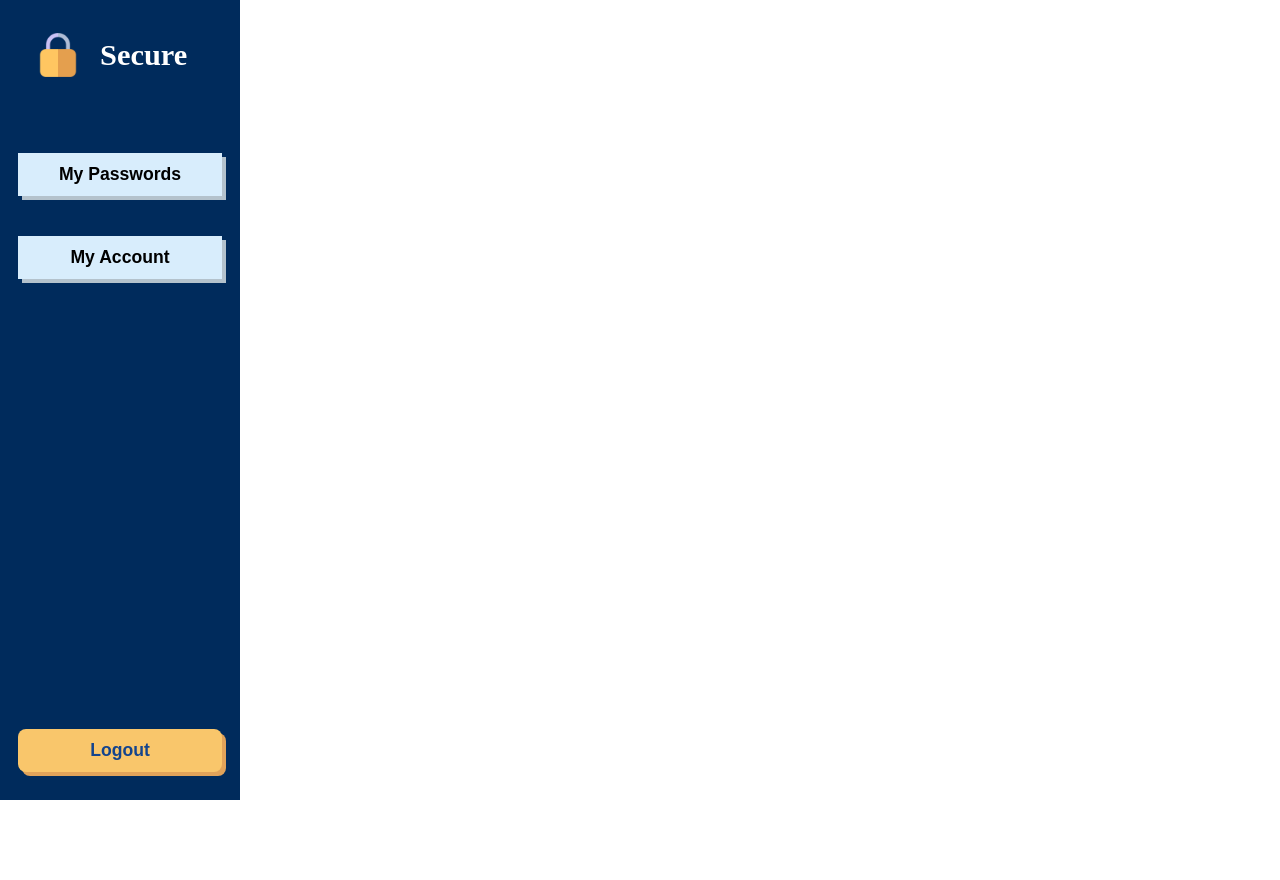
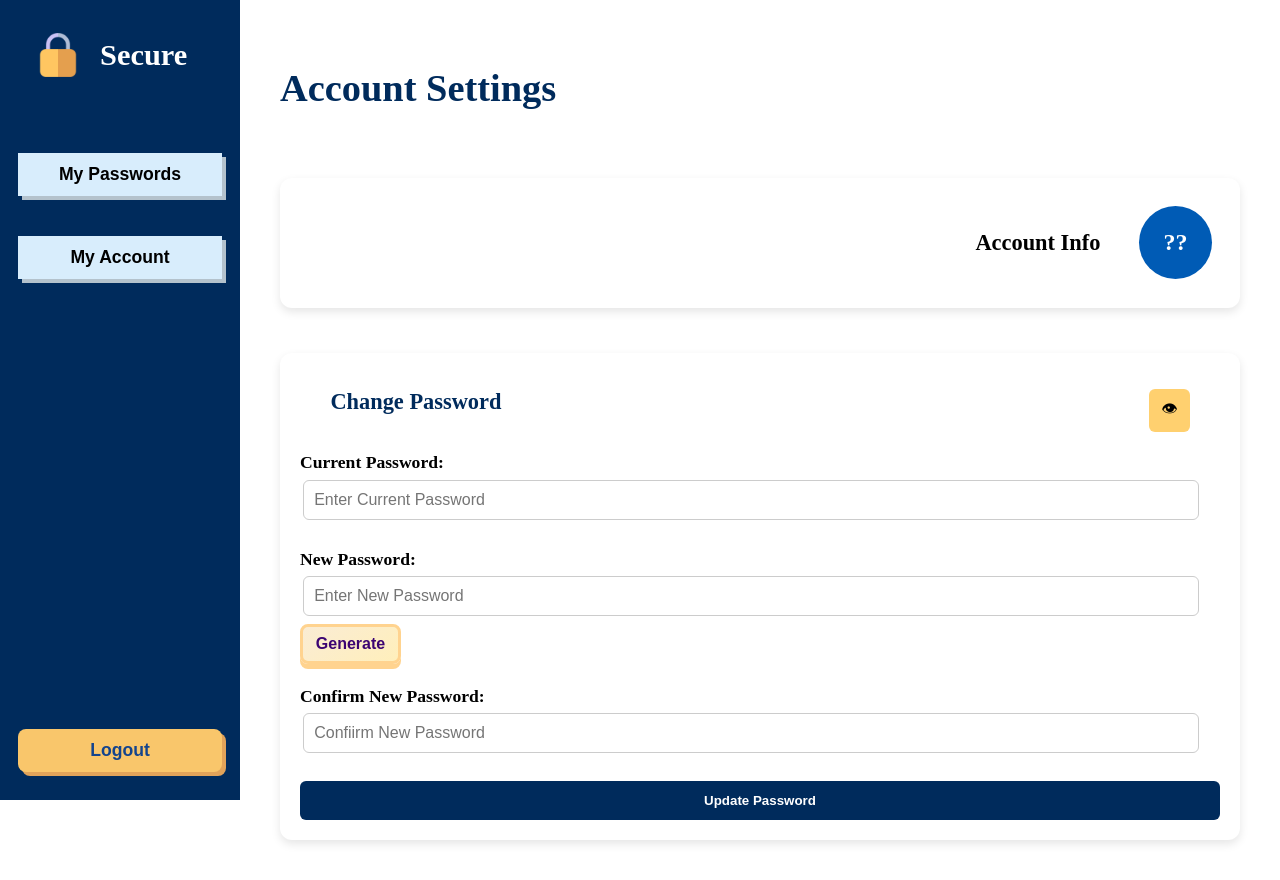
Before and after one commit to inka0202/secure-password-manager-frontend, a React (Create React App) app: page /my-account in a window 1280 px wide. Before the commit the page ends 800 px from the top, so only its background shows below. Built offline with nearby package versions, Linux system fonts and the light colour scheme.

Commit message:
Add MyAccount page with password update and account info sections

```diff
--- a/src/pages/ManagerA.js
+++ b/src/pages/ManagerA.js
@@ -1,12 +1,211 @@
-import React from "react";
+import React, { useState, useEffect } from "react";
 import HeaderM from "../components/manager/HeaderM";
+import zxcvbn from "zxcvbn";
 
-const ManagerA = () => {
+import "../styles/AddPasswordModal.css";
+import "../styles/ManagerA.css";
+import { generateStrongPassword } from "../components/manager/passwordGenerator";
+
+const ManagerA = ({ userEmail, onSave, editData }) => {
+  const [currentPassword, setCurrentPassword] = useState("");
+  const [newPassword, setNewPassword] = useState("");
+  const [confirmPassword, setConfirmPassword] = useState("");
+
+  const [showPassword, setShowPassword] = useState(false);
+
+  const [passwordStrength, setPasswordStrength] = useState(null);
+
+  useEffect(() => {
+    if (editData) {
+      setNewPassword(editData.Newpassword);
+      setPasswordStrength(enhancedPasswordCheck(editData.password));
+    }
+  }, [editData]);
+
+  const handlePasswordChange = (e) => {
+    const Pass = e.target.value;
+    setNewPassword(Pass);
+    setPasswordStrength(enhancedPasswordCheck(Pass));
+  };
+
+  const handleGeneratePassword = () => {
+    const strongPass = generateStrongPassword();
+    setNewPassword(strongPass);
+    setPasswordStrength(enhancedPasswordCheck(strongPass));
+  };
+
+  const handleSave = () => {
+    if (currentPassword || newPassword || confirmPassword) {
+      if (newPassword !== confirmPassword) {
+        alert("New passwords do not match");
+        return;
+      }
+      if (newPassword === currentPassword) {
+        alert("New password must be different from current password");
+      }
+
+      // Тут буде логіка оновлення пароля (запит на бек) + перевірка чи пароль юзера відповідає currentPassword
+      alert("Password changed successfully");
+      return;
+    }
+    if (!currentPassword || !newPassword || !confirmPassword) {
+      alert("Please fill in all fields");
+      return;
+    }
+    onSave({
+      currentPassword,
+      newPassword,
+      confirmPassword
+    });
+  };
+
+  const enhancedPasswordCheck = (password) => {
+    const zxcvbnResult = zxcvbn(password);
+    let score = zxcvbnResult.score; // 0..4
+
+    if (/\s/.test(password)) {
+      score = Math.max(0, score - 1);
+    }
+
+    if (/([a-zA-Z0-9])\1{3,}/.test(password)) {
+      score = Math.max(0, score - 1);
+    }
+
+    if (password.length < 13) {
+      score = 0;
+    }
+
+    let typesCount = 0;
+    if (/[a-z]/.test(password)) typesCount++;
+    if (/[A-Z]/.test(password)) typesCount++;
+    if (/\d/.test(password)) typesCount++;
+    const specialChars = /[!@#$%^&*(),.?":{}|<>_\-+=~`[\]\\;/]/;
+
+    if (specialChars.test(password)) typesCount++;
+
+    if (typesCount < 3) {
+      score = Math.min(score, 2); //Maximum "Fair" if less than 3 types
+    }
+
+    return { ...zxcvbnResult, score };
+  };
+
+  const getUserInitials = (email) => {
+    //тут з бека треба email
+    if (!email) return "??";
+    const parts = email.split("@")[0];
+    return parts
+      .split(".")
+      .map((word) => word[0]?.toUpperCase())
+      .join("")
+      .slice(0, 2);
+  };
+
   return (
-    <div className="screen1">
+    <div
+      className="account-page"
+      style={{ marginLeft: "240px", padding: "40px" }}
+    >
       <HeaderM />
-      <div></div>
+      <h1>Account Settings</h1>
+      {/* USER INFO */}
+      <div className="user-info-card">
+        <div className="avatar-circle">
+          <span>{getUserInitials(userEmail)}</span>
+        </div>
+        <div className="user-email">
+          <h2 className="as">Account Info</h2>
+          <p>{userEmail}</p>
+        </div>
+      </div>
+
+      {/* PASSWORD CHANGE FORM */}
+      <div className="change-password-card ">
+        <div className="sb">
+          <h2 className="cp">Change Password</h2>
+
+          <button
+            type="button"
+            className="toggle-btn"
+            onClick={() => setShowPassword(!showPassword)}
+          >
+            {showPassword ? "👁" : "👁"}
+          </button>
+        </div>
+        <form>
+          <label htmlFor="currentPassword">
+            Current Password:
+            <div className="password-input-wrapper">
+              <input
+                id="currentPassword"
+                name="currentPassword"
+                type={showPassword ? "text" : "password"}
+                value={currentPassword}
+                placeholder="Enter Current Password"
+                onChange={(e) => setCurrentPassword(e.target.value)}
+                required
+              />
+            </div>
+          </label>
+
+          <label htmlFor="newPassword">
+            New Password:
+            <div className="password-input-wrapper">
+              <input
+                id="newPassword"
+                name="newPassword"
+                type={showPassword ? "text" : "password"}
+                value={newPassword}
+                onChange={handlePasswordChange}
+                placeholder="Enter New Password"
+                required
+              />
+            </div>
+            {newPassword && passwordStrength && (
+              <div className="strength-meter">
+                <div
+                  className={`strength-bar strength-${passwordStrength.score}`}
+                ></div>
+                <p className="strength-text">
+                  {
+                    ["Very Weak", "Weak", "Fair", "Good", "Strong"][
+                      passwordStrength.score
+                    ]
+                  }
+                </p>
+              </div>
+            )}
+            <button
+              type="button"
+              className="gbtn"
+              onClick={handleGeneratePassword}
+            >
+              Generate
+            </button>
+          </label>
+
+          <label htmlFor="confirmPassword">
+            Confirm New Password:
+            <div className="password-input-wrapper">
+              <input
+                id="confirmPassword"
+                name="confirmPassword"
+                type={showPassword ? "text" : "password"}
+                value={confirmPassword}
+                onChange={(e) => setConfirmPassword(e.target.value)}
+                placeholder="Confiirm New Password"
+                required
+              />
+            </div>
+          </label>
+
+          <button type="submit" className="upd" onClick={handleSave}>
+            Update Password
+          </button>
+        </form>
+      </div>
     </div>
   );
 };
+
 export default ManagerA;
--- /dev/null
+++ b/src/styles/ManagerA.css
@@ -0,0 +1,144 @@
+.account-page {
+  display: flex;
+  flex-direction: column;
+  gap: 30px;
+
+  padding: 30px;
+  justify-content: space-between;
+  min-height: 100vh;
+}
+.account-page h1 {
+  font-size: 2.4rem;
+  color: #002b5c;
+  margin-bottom: 1.5rem;
+  user-select: none;
+}
+
+.user-info-card {
+  display: flex;
+  flex-direction: row-reverse;
+
+  background-color: #ffffff;
+  border-radius: 12px;
+  padding: 20px;
+  box-shadow: 0 4px 10px rgba(0, 0, 0, 0.1);
+}
+.as {
+  font-size: 1.4rem;
+  color: black;
+  margin: 1rem;
+  padding: 1rem 0.9rem;
+  user-select: none;
+}
+
+.avatar-circle {
+  width: 70px;
+  height: 70px;
+  border-radius: 50%;
+  background-color: #005bb5;
+  color: white;
+  font-weight: bold;
+  font-size: 24px;
+  display: flex;
+  align-items: center;
+  justify-content: center;
+  margin: 0.5rem;
+  padding: 0.1rem;
+}
+.change-password-card {
+  justify-content: center;
+
+  background-color: #ffffff;
+  border-radius: 12px;
+  padding: 20px;
+  box-shadow: 0 4px 10px rgba(0, 0, 0, 0.1);
+}
+.user-email {
+  user-select: none;
+}
+.cp {
+  color: #002b5c;
+  font-size: 1.4rem;
+  margin: 0rem 0rem;
+  user-select: none;
+  text-align: center;
+}
+.change-password-card form {
+  display: flex;
+  flex-direction: column;
+  gap: 10px;
+}
+.sb {
+  display: flex;
+  flex-direction: row;
+  justify-content: space-between;
+  margin: 0.5rem 1rem;
+  padding: 0.5rem 0.9rem 0.1rem;
+}
+.change-password-card form label {
+  display: block;
+  margin: 0.7rem 0 0 0;
+  user-select: none;
+  font-weight: 600;
+  font-size: 1.1rem;
+}
+
+.change-password-card form input {
+  width: 95%;
+  padding: 10px;
+  margin: 0.4rem 0.2rem 0.5rem;
+  font-size: 1rem;
+  border: 1px solid #ccc;
+  border-radius: 6px;
+}
+
+.password-input-wrapper {
+  display: flex;
+
+  gap: 8px;
+  align-items: center;
+}
+.toggle-btn {
+  background: #ffd06f;
+  border: none;
+  padding: 8px 12px;
+  border-radius: 6px;
+  cursor: pointer;
+  font-size: 1rem;
+  user-select: none;
+}
+
+.gbtn {
+  background: linear-gradient(145deg, #faecd4, #ffefbb);
+  color: #3b0472;
+  border: 3px solid #ffd38f;
+  padding: 0.5rem 0.8rem;
+  font-size: 1rem;
+  font-weight: bold;
+  border-radius: 8px;
+  box-shadow: 0 5px 0 #ffd38f;
+  cursor: pointer;
+  transition: all 0.1s ease-in-out;
+  user-select: none;
+}
+.gbtn:hover {
+  background: rgb(255, 237, 188);
+}
+.gbtn:active {
+  transform: translateY(4px);
+  box-shadow: 0 1px 0 #ffd38f;
+}
+.change-password-card .upd {
+  background-color: #002b5c;
+  color: white;
+  padding: 12px;
+  border: none;
+  border-radius: 6px;
+  cursor: pointer;
+  font-weight: bold;
+  margin-top: 10px;
+}
+
+.change-password-card .upd:hover {
+  background-color: #004a99;
+}
```
